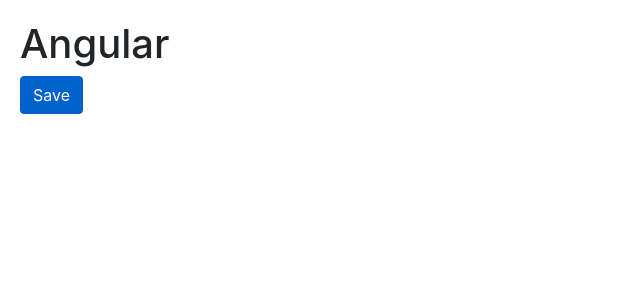
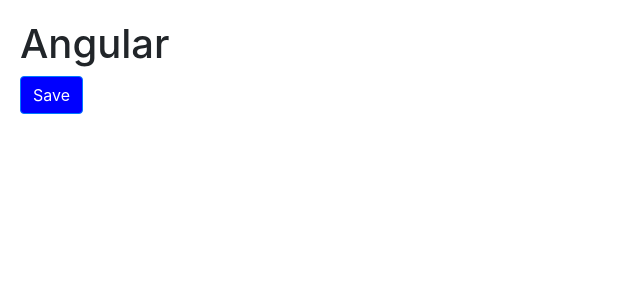
Before and after one commit to kdhruvajyothreddy/hello-world-angular, an Angular app: page / in a window 1280 px wide. Shown: the top 300 px of the page, without its empty margins (0-640 px from the left). Built offline with nearby package versions, Linux system fonts and the light colour scheme.

Commit message:
Adding style object and conditionally displaying it

```diff
--- a/src/app/courses.component.ts
+++ b/src/app/courses.component.ts
@@ -4,10 +4,11 @@
 @Component({
     selector: 'courses', // <courses>
     template: `
-        <button class="btn btn-primary" [class.active]="isActive">Save</button> <!-- Adding a new class "active" and binding it -->
+        <button class="btn btn-primary" [style.backgroundColor]="isActive ? 'blue' : 'red'">Save</button>
+        <!-- Adding a new style object "backgroundColor" and binding it to conditionally display backround color -->
         `
 })
 export class CoursesComponent {
-    isActive = true; // variable used for class binding
+    isActive = true; // variable used for style binding
 
 }
```
